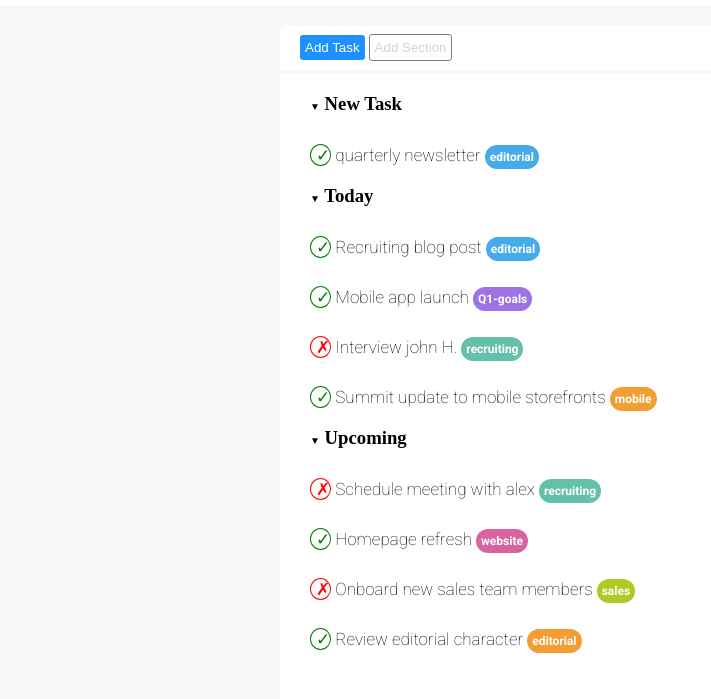
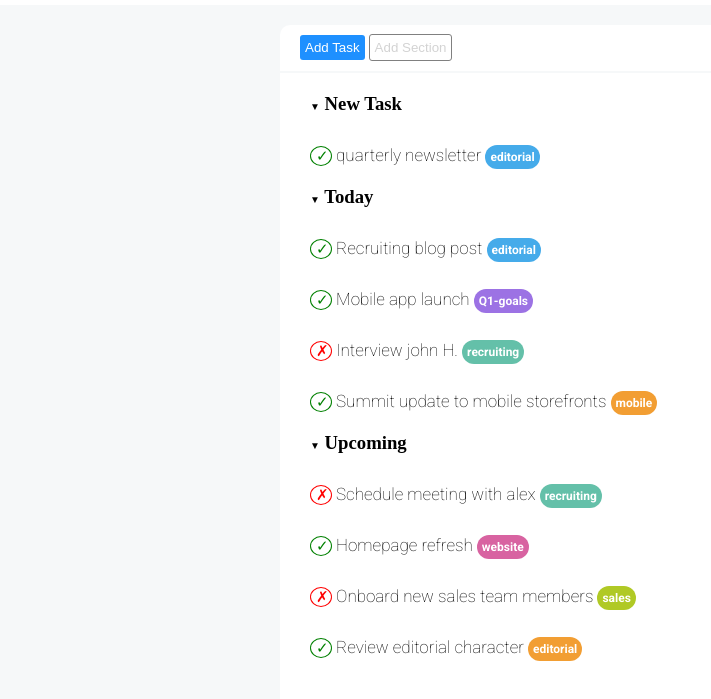
Before and after one commit to alessandrocolonna97/html-css-toboolist, a plain HTML site: page index.html in a window 1280 px wide. Shown: the part 71-770 px from the top of the page, without its empty margins (0-711 px from the left). Drawn offline with Linux system fonts and the light colour scheme.

Commit message:
check and cross done

```diff
--- a/css/style.css
+++ b/css/style.css
@@ -66,17 +66,23 @@ border:solid 0.4px gray;
 li.lista::before{
     content:'✓';
     color: green;
-    padding-left: 5px;
+   padding-left: 5px;
     border: 1px solid green;
     border-radius: 50%;
+    width: 15px;
+    display: inline-block;
+    font-size: 15px;
+
 
 }
 li.listared::before{
     content:'✗';
     color: red;
-    padding-left: 5px;
     border: 1px solid red;
     border-radius: 50%;
+    width: 15px;
+    display: inline-block;
+    font-size: 15px;
 }
 ul{
     list-style-type: none;
```
